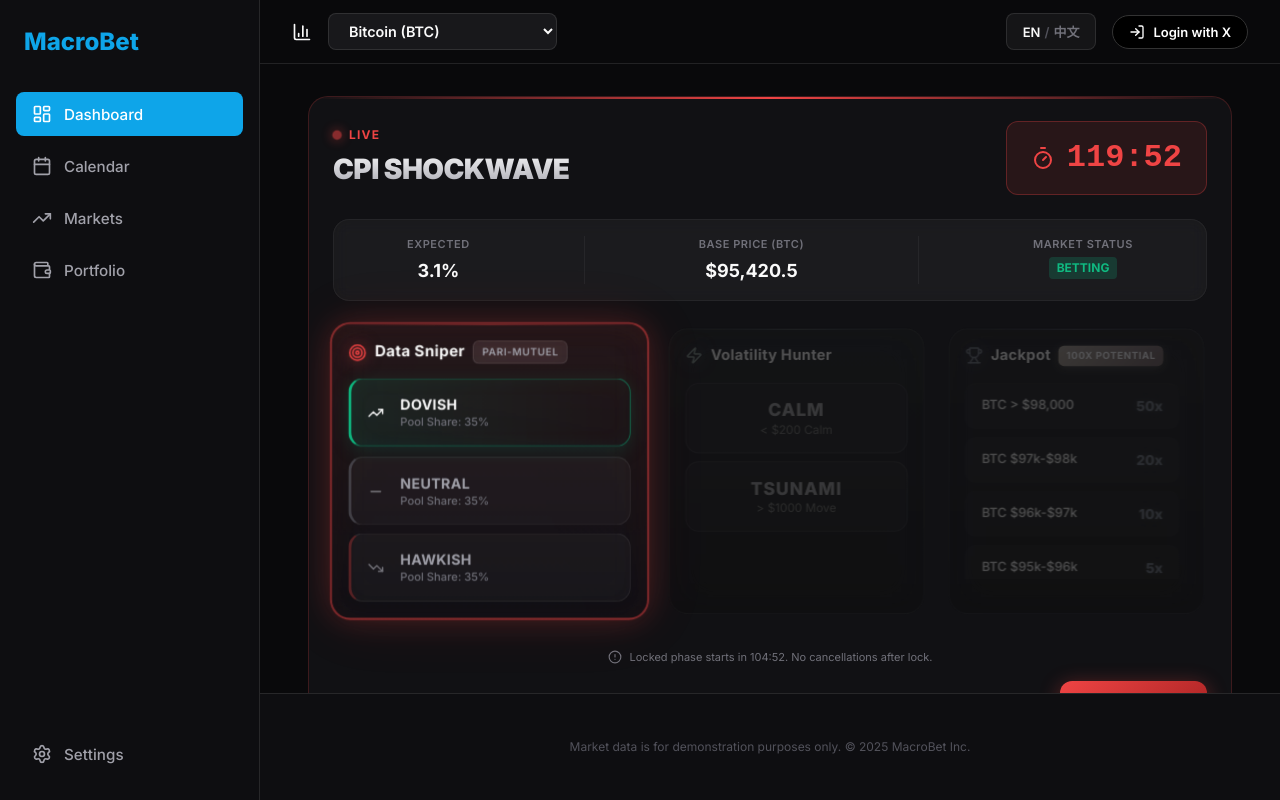
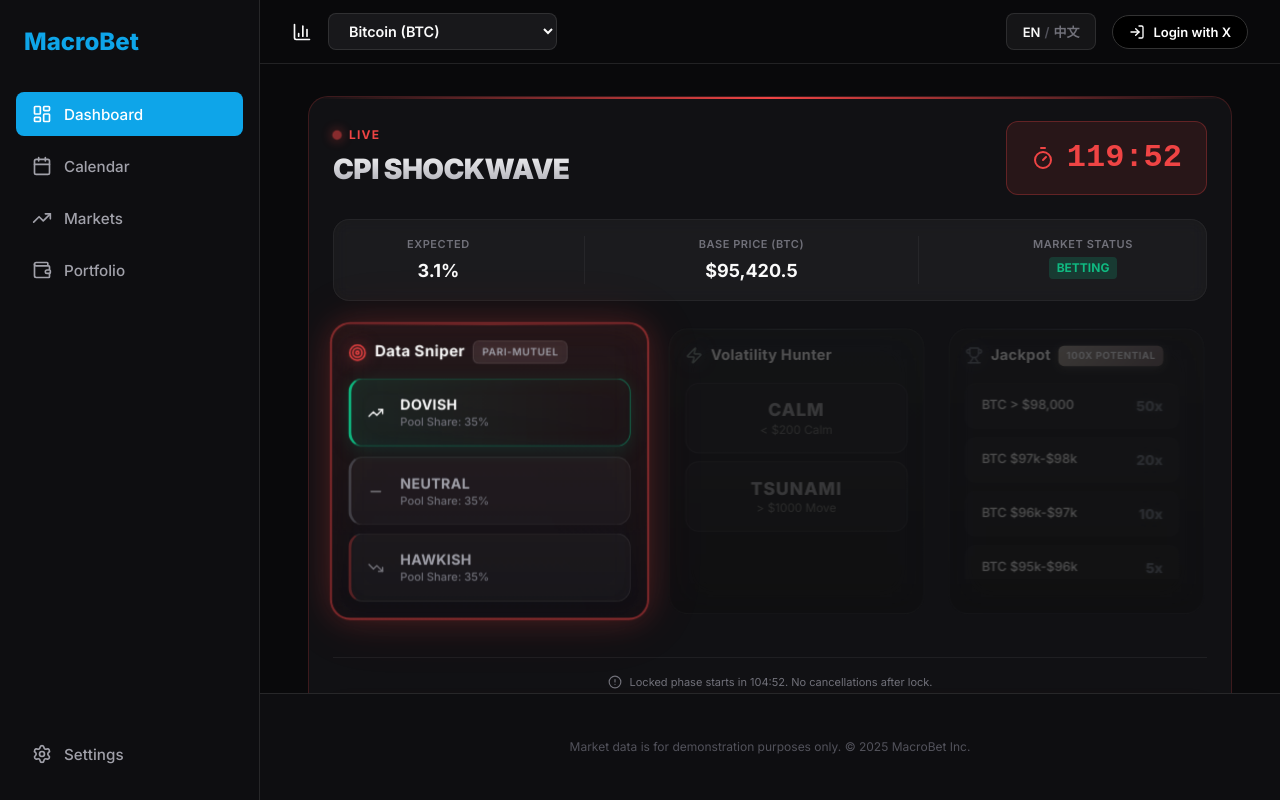
Before and after one commit to lbq110/MacroBet, a React (Vite) app in the folder frontend/: page / in a window 1280 px wide. Both pictures are taken after a click on the element 489 px from the left and 469 px from the top of the page. Built offline with nearby package versions, Linux system fonts and the light colour scheme.

Commit message:
Redesign Shockwave footer: full-width CTA, minimal secondary actions

```diff
--- a/frontend/src/components/ShockwavePanel/ShockwavePanel.css
+++ b/frontend/src/components/ShockwavePanel/ShockwavePanel.css
@@ -525,42 +525,14 @@
     text-shadow: 0 0 10px rgba(59, 130, 246, 0.3);
 }
 
-/* Footer */
+/* Footer - Professional UI Design */
 .shockwave-footer {
     display: flex;
     flex-direction: column;
     gap: var(--space-4);
-    margin-top: var(--space-2);
-}
-
-.footer-actions {
-    display: flex;
-    gap: var(--space-3);
-    align-items: center;
-}
-
-.share-x-btn {
-    display: flex;
-    align-items: center;
-    justify-content: center;
-    gap: var(--space-2);
-    padding: var(--space-3) var(--space-4);
-    background: rgba(29, 161, 242, 0.1);
-    border: 1px solid rgba(29, 161, 242, 0.3);
-    border-radius: 10px;
-    color: #1da1f2;
-    font-weight: 600;
-    font-size: 14px;
-    cursor: pointer;
-    transition: all 0.3s;
-    white-space: nowrap;
-}
-
-.share-x-btn:hover {
-    background: rgba(29, 161, 242, 0.2);
-    border-color: rgba(29, 161, 242, 0.5);
-    transform: translateY(-2px);
-    box-shadow: 0 4px 15px rgba(29, 161, 242, 0.25);
+    margin-top: var(--space-4);
+    padding-top: var(--space-4);
+    border-top: 1px solid rgba(255, 255, 255, 0.06);
 }
 
 .info-tip {
@@ -572,34 +544,120 @@
     justify-content: center;
 }
 
+/* Primary Action Row - Full Width CTA */
+.footer-primary-row {
+    width: 100%;
+}
+
 .bet-btn-shockwave {
-    flex: 1;
-    padding: var(--space-4);
-    background: var(--bg-surface);
-    border: none;
-    border-radius: 12px;
+    width: 100%;
+    padding: var(--space-4) var(--space-6);
+    background: rgba(255, 255, 255, 0.08);
+    border: 1px solid rgba(255, 255, 255, 0.12);
+    border-radius: 14px;
     color: var(--text-muted);
-    font-weight: 800;
-    font-size: 16px;
-    letter-spacing: 0.05em;
+    font-weight: 700;
+    font-size: 15px;
+    letter-spacing: 0.08em;
     cursor: pointer;
-    transition: all 0.3s;
+    transition: all 0.3s cubic-bezier(0.4, 0, 0.2, 1);
 }
 
 .bet-btn-shockwave.ready {
-    background: linear-gradient(135deg, var(--accent-red), #991b1b);
+    background: linear-gradient(135deg, #ef4444 0%, #dc2626 50%, #b91c1c 100%);
+    border: none;
     color: white;
-    box-shadow: 0 4px 20px rgba(239, 68, 68, 0.4);
+    box-shadow:
+        0 4px 20px rgba(239, 68, 68, 0.35),
+        0 1px 3px rgba(0, 0, 0, 0.2),
+        inset 0 1px 0 rgba(255, 255, 255, 0.15);
+    text-shadow: 0 1px 2px rgba(0, 0, 0, 0.2);
 }
 
 .bet-btn-shockwave:hover:not(:disabled).ready {
     transform: translateY(-2px);
-    box-shadow: 0 6px 25px rgba(239, 68, 68, 0.5);
+    box-shadow:
+        0 8px 30px rgba(239, 68, 68, 0.45),
+        0 2px 6px rgba(0, 0, 0, 0.25),
+        inset 0 1px 0 rgba(255, 255, 255, 0.2);
+}
+
+.bet-btn-shockwave:active:not(:disabled).ready {
+    transform: translateY(0);
 }
 
 .bet-btn-shockwave:disabled {
     cursor: not-allowed;
     opacity: 0.5;
+}
+
+/* Secondary Actions Row */
+.footer-secondary-row {
+    display: flex;
+    justify-content: center;
+    align-items: center;
+    gap: var(--space-6);
+    padding-top: var(--space-2);
+}
+
+/* Clear Selection - Subtle Link Style */
+.clear-selection-link {
+    background: none;
+    border: none;
+    padding: var(--space-2) var(--space-3);
+    color: var(--text-muted);
+    font-size: 13px;
+    font-weight: 500;
+    cursor: pointer;
+    transition: all 0.2s;
+    opacity: 0.7;
+}
+
+.clear-selection-link:hover {
+    color: var(--text-secondary);
+    opacity: 1;
+}
+
+/* Share Button - Minimal & Elegant */
+.share-x-btn-minimal {
+    display: flex;
+    align-items: center;
+    gap: var(--space-2);
+    background: none;
+    border: none;
+    padding: var(--space-2) var(--space-3);
+    color: #1da1f2;
+    font-size: 13px;
+    font-weight: 600;
+    cursor: pointer;
+    transition: all 0.2s;
+    opacity: 0.85;
+}
+
+.share-x-btn-minimal:hover {
+    opacity: 1;
+    transform: translateY(-1px);
+}
+
+.share-x-btn-minimal svg {
+    transition: transform 0.2s;
+}
+
+.share-x-btn-minimal:hover svg {
+    transform: scale(1.1);
+}
+
+/* Legacy Support - Remove if not needed */
+.footer-actions {
+    display: none;
+}
+
+.share-x-btn {
+    display: none;
+}
+
+.clear-selection-btn {
+    display: none;
 }
 
 /* Exclusive Mode Selection Styles - Premium */
@@ -654,22 +712,3 @@
     cursor: not-allowed;
     pointer-events: none;
 }
-
-.clear-selection-btn {
-    width: 100%;
-    padding: var(--space-3);
-    background: transparent;
-    border: 1px solid var(--border-subtle);
-    border-radius: 8px;
-    color: var(--text-tertiary);
-    font-weight: 600;
-    font-size: 14px;
-    cursor: pointer;
-    transition: all 0.2s;
-}
-
-.clear-selection-btn:hover {
-    border-color: var(--text-secondary);
-    color: var(--text-secondary);
-    background: rgba(255, 255, 255, 0.05);
-}
--- a/frontend/src/components/ShockwavePanel/ShockwavePanel.tsx
+++ b/frontend/src/components/ShockwavePanel/ShockwavePanel.tsx
@@ -214,16 +214,9 @@ export const ShockwavePanel: React.FC<ShockwavePanelProps> = ({ event }) => {
                     <AlertCircle size={14} />
                     <span>{t.shockwave.lockPhase} {formatTime(timeLeft - 900 < 0 ? 0 : timeLeft - 900)}. {t.shockwave.noCancel}</span>
                 </div>
-                <div className="footer-actions">
-                    {activeMode && (
-                        <button className="clear-selection-btn" onClick={clearSelection}>
-                            {t.shockwave.clearSelection}
-                        </button>
-                    )}
-                    <button className="share-x-btn" onClick={handleShareToX} title="Share to X">
-                        <Share2 size={16} />
-                        <span>{t.shockwave.share}</span>
-                    </button>
+
+                {/* Primary Action Row */}
+                <div className="footer-primary-row">
                     <button
                         className={`bet-btn-shockwave ${Object.keys(selectedOptions).length > 0 ? 'ready' : ''}`}
                         disabled={isLocked || Object.keys(selectedOptions).length === 0}
@@ -231,6 +224,19 @@ export const ShockwavePanel: React.FC<ShockwavePanelProps> = ({ event }) => {
                         {isLocked ? t.shockwave.bettingLocked : t.shockwave.confirmBets}
                     </button>
                 </div>
+
+                {/* Secondary Actions Row */}
+                <div className="footer-secondary-row">
+                    {activeMode && (
+                        <button className="clear-selection-link" onClick={clearSelection}>
+                            ✕ {t.shockwave.clearSelection}
+                        </button>
+                    )}
+                    <button className="share-x-btn-minimal" onClick={handleShareToX} title="Share to X">
+                        <Share2 size={16} />
+                        <span>{t.shockwave.share}</span>
+                    </button>
+                </div>
             </div>
         </div>
     );
```
